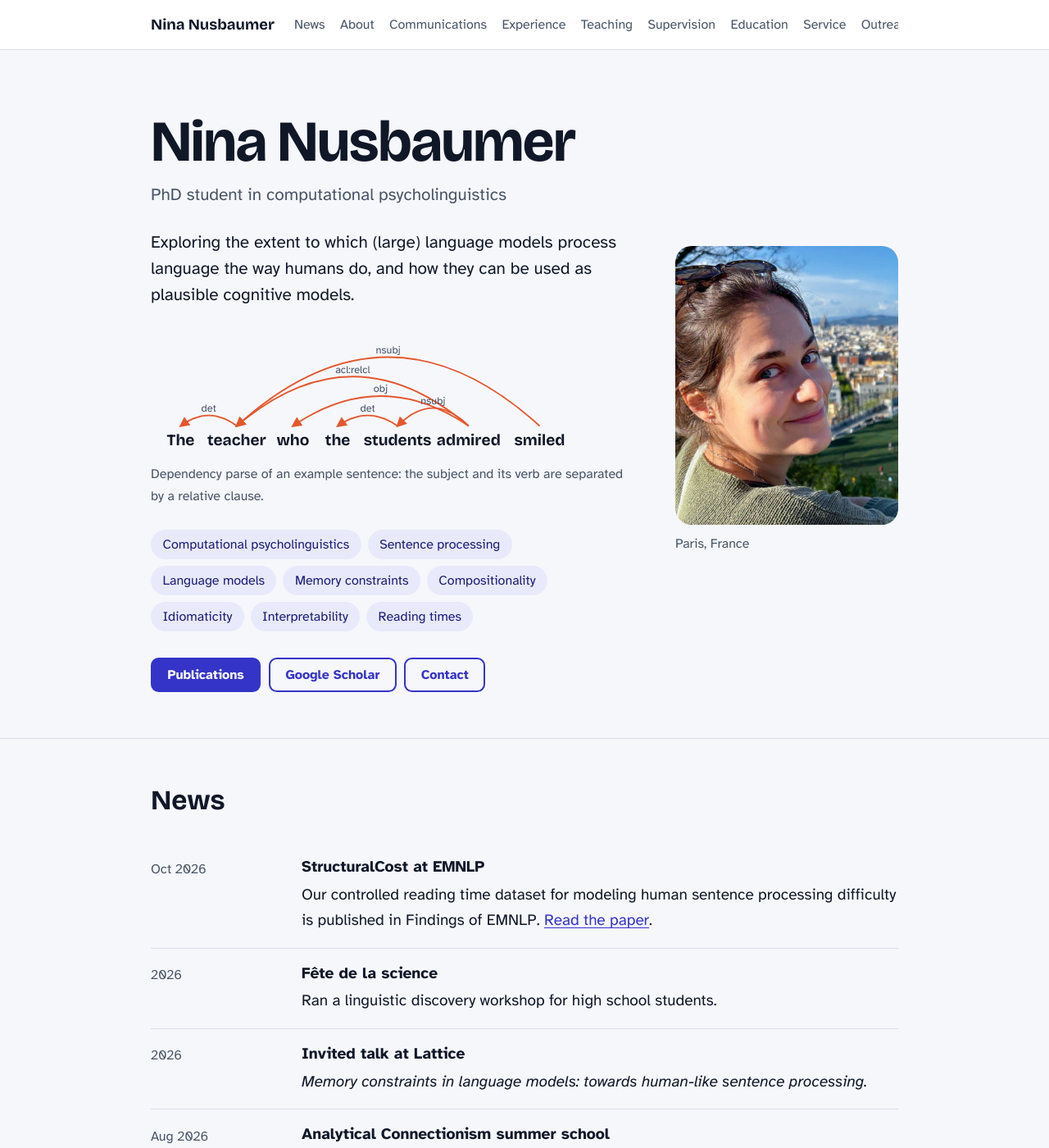
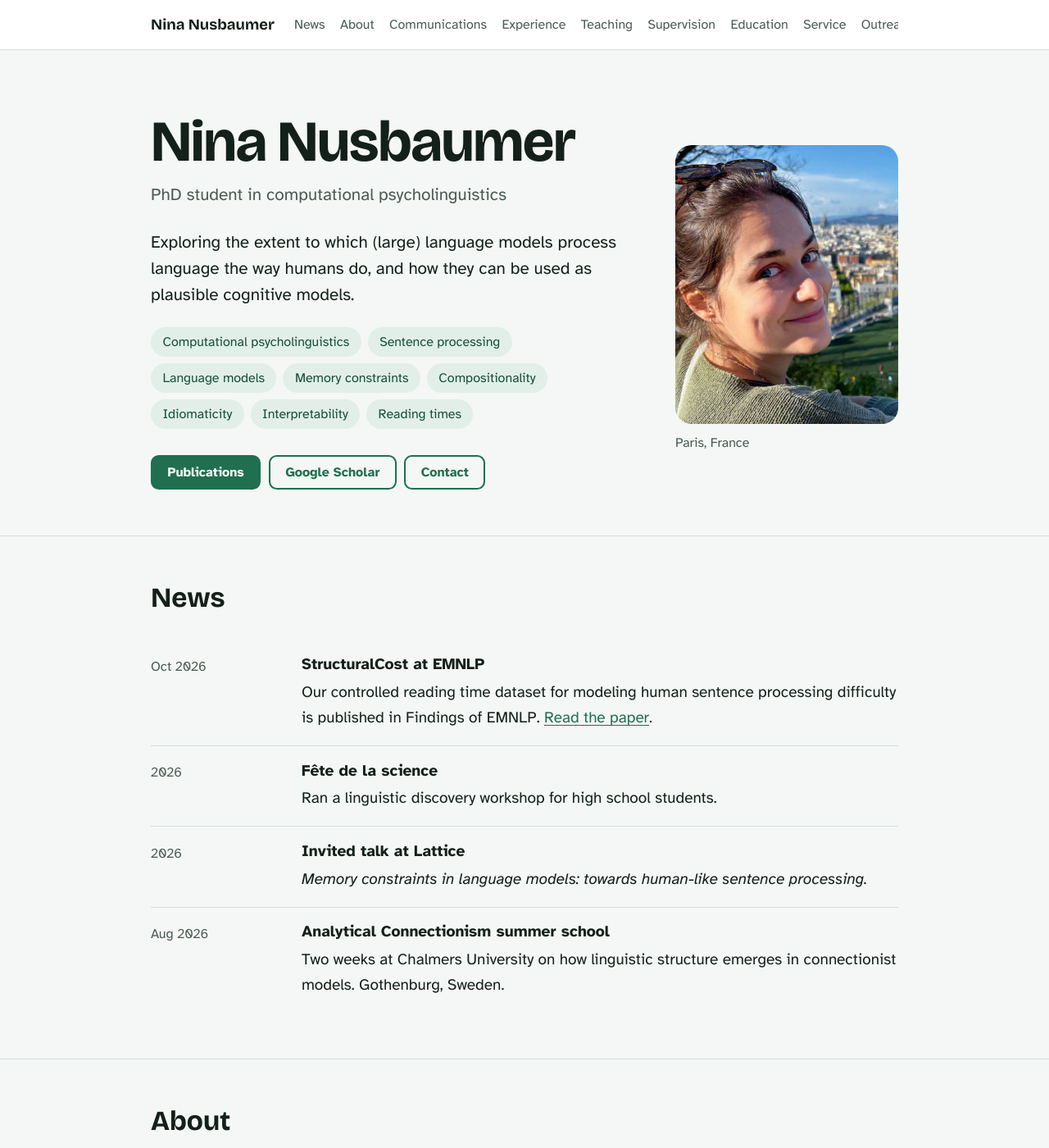
Before and after one commit to NinaNusb/NinaNusb.github.io, a Jekyll site: the page index.html, which Jekyll copies as it is, in a window 1280 px wide and 1400 px high. Shown: the whole window at 82% size. Built offline with Jekyll 4.4.1, drawn with Linux system fonts in a browser that asks for light colours; some of the changed text lies outside the part shown.

Commit message:
Add files via upload

```diff
--- a/index.html
+++ b/index.html
@@ -11,7 +11,7 @@
 <script defer src="https://cloud.umami.is/script.js" data-website-id="3f5044b9-a723-4a21-b0c1-dca099cc0019"></script>
 <style>
 *,*::before,*::after{box-sizing:border-box;margin:0;padding:0}
-:root{--bg:#f6f7fb;--card:#fff;--ink:#101828;--muted:#475467;--line:#d9dde7;--accent:#3434c8;--accent-dark:#22229a;--arc:#e4572e}
+:root{--bg:#f4f7f5;--card:#fff;--ink:#14201a;--muted:#4a5a52;--line:#d6ddd9;--accent:#1f6f50;--accent-dark:#14503a;--arc:#b45309}
 html{scroll-behavior:smooth;scroll-padding-top:5rem}
 body{background:var(--bg);color:var(--ink);font:400 1.1875rem/1.65 'Atkinson Hyperlegible',system-ui,sans-serif}
 a{color:var(--accent);text-underline-offset:3px}
@@ -34,15 +34,9 @@ nav ul a:hover,nav ul a.on{color:var(--ink);border-color:var(--accent)}
 h1{font-size:clamp(2.8rem,6vw,4.4rem);letter-spacing:-.02em;margin-bottom:.4rem}
 .role{font-size:1.3rem;color:var(--muted);margin-bottom:1.5rem}
 .lede{font-size:1.3rem;line-height:1.55;max-width:34em;margin-bottom:1.5rem}
-.fig{margin:0 0 1.75rem;overflow-x:auto}
-.fig svg{display:block;min-width:34rem;width:100%;height:auto}
-.fig .arc{fill:none;stroke:var(--arc);stroke-width:2}
-.fig .w{font:700 21px 'Bricolage Grotesque',sans-serif;fill:var(--ink);text-anchor:middle}
-.fig .l{font:400 14px 'Atkinson Hyperlegible',sans-serif;fill:var(--muted);text-anchor:middle}
-.fig figcaption{font-size:1rem;color:var(--muted);margin-top:.4rem}
 .legend{color:var(--muted);font-size:1rem}
 .chips{display:flex;flex-wrap:wrap;gap:.5rem;list-style:none;margin-bottom:2rem}
-.chips li{background:#e8eafb;color:#1c1c78;border-radius:999px;padding:.3rem .9rem;font-size:1rem}
+.chips li{background:#e2efe8;color:#14503a;border-radius:999px;padding:.3rem .9rem;font-size:1rem}
 .photo img{width:100%;aspect-ratio:4/5;object-fit:cover;object-position:center top;border-radius:1.25rem;display:block}
 .photo p{color:var(--muted);font-size:1rem;margin-top:.6rem}
 
@@ -51,7 +45,7 @@ h1{font-size:clamp(2.8rem,6vw,4.4rem);letter-spacing:-.02em;margin-bottom:.4rem}
 .btn{display:inline-block;font:700 1rem 'Atkinson Hyperlegible',sans-serif;text-decoration:none;padding:.55rem 1.15rem;border-radius:.6rem;border:2px solid var(--accent);background:var(--accent);color:#fff}
 .btn:hover{background:var(--accent-dark);border-color:var(--accent-dark);color:#fff}
 .btn.ghost{background:transparent;color:var(--accent)}
-.btn.ghost:hover{background:#e8eafb;color:var(--accent-dark)}
+.btn.ghost:hover{background:#e2efe8;color:var(--accent-dark)}
 .btn.sm{padding:.35rem .9rem;font-size:.95rem}
 
 /* sections */
@@ -96,22 +90,6 @@ footer .wrap{display:flex;justify-content:space-between;gap:1rem;flex-wrap:wrap}
     <h1>Nina Nusbaumer</h1>
     <p class="role">PhD student in computational psycholinguistics</p>
     <p class="lede">Exploring the extent to which (large) language models process language the way humans do, and how they can be used as plausible cognitive models.</p>
-    <figure class="fig"><svg viewBox="0 0 640 175" role="img" aria-label="Dependency parse of the sentence: The teacher who the students admired smiled. The subject teacher is linked to its verb smiled across a relative clause.">
-    <defs><marker id="ah" viewBox="0 0 10 10" refX="8" refY="5" markerWidth="7" markerHeight="7" orient="auto"><path d="M0 0L10 5L0 10z" fill="#e4572e"/></marker></defs>
-    <path class="arc" marker-end="url(#ah)" d="M115 132 Q77.5 104 40 132"/><text class="l" x="77.5" y="113">det</text>
-    <path class="arc" marker-end="url(#ah)" d="M520 132 Q317.5 -52 115 132"/><text class="l" x="317.5" y="35">nsubj</text>
-    <path class="arc" marker-end="url(#ah)" d="M425 132 Q270 0 115 132"/><text class="l" x="270" y="61">acl:relcl</text>
-    <path class="arc" marker-end="url(#ah)" d="M425 132 Q307.5 52 190 132"/><text class="l" x="307.5" y="87">obj</text>
-    <path class="arc" marker-end="url(#ah)" d="M330 132 Q290 104 250 132"/><text class="l" x="290" y="113">det</text>
-    <path class="arc" marker-end="url(#ah)" d="M425 132 Q377.5 84 330 132"/><text class="l" x="377.5" y="103">nsubj</text>
-    <text class="w" x="40" y="158">The</text>
-    <text class="w" x="115" y="158">teacher</text>
-    <text class="w" x="190" y="158">who</text>
-    <text class="w" x="250" y="158">the</text>
-    <text class="w" x="330" y="158">students</text>
-    <text class="w" x="425" y="158">admired</text>
-    <text class="w" x="520" y="158">smiled</text>
-    </svg><figcaption>Dependency parse of an example sentence: the subject and its verb are separated by a relative clause.</figcaption></figure>
     <ul class="chips" aria-label="Keywords">
       <li>Computational psycholinguistics</li><li>Sentence processing</li><li>Language models</li><li>Memory constraints</li>
       <li>Compositionality</li><li>Idiomaticity</li><li>Interpretability</li><li>Reading times</li>
@@ -146,7 +124,6 @@ footer .wrap{display:flex;justify-content:space-between;gap:1rem;flex-wrap:wrap}
 
 <section id="communications"><div class="wrap">
   <h2>Communications</h2>
-  <!-- To add a button: uncomment its line below and put the file in assets/files/ (or replace the href with a URL) -->
   <h3>Papers</h3>
   <div class="row"><div class="when">2026</div><div>
     <h4>StructuralCost: A controlled reading time dataset for modeling human sentence processing difficulty</h4>
@@ -154,7 +131,7 @@ footer .wrap{display:flex;justify-content:space-between;gap:1rem;flex-wrap:wrap}
     <p>Findings of EMNLP 2026</p>
     <div class="btns">
       <a class="btn sm" href="https://aclanthology.org/2026.findings-emnlp.1360/" target="_blank" rel="noopener">Paper</a>
-      <!-- <a class="btn sm ghost" href="assets/files/emnlp-poster.pdf">Poster</a> -->
+      <a class="btn sm ghost" href="assets/files/emnlp-poster.pdf" target="_blank" rel="noopener">Poster</a>
       <a class="btn sm ghost" href="https://doi.org/10.34847/nkl.7c467lyv" target="_blank" rel="noopener">Dataset</a>
       <a class="btn sm ghost" href="https://github.com/NinaNusb/lm-human-processing" target="_blank" rel="noopener">Code</a>
     </div></div></div>
@@ -165,7 +142,6 @@ footer .wrap{display:flex;justify-content:space-between;gap:1rem;flex-wrap:wrap}
     <p class="legend">* equal contribution</p>
     <div class="btns">
       <a class="btn sm" href="https://doi.org/10.54563/lexique.2262" target="_blank" rel="noopener">Paper</a>
-      <!-- <a class="btn sm ghost" href="CODE_URL">Code</a> -->
     </div></div></div>
   <div class="row"><div class="when">2025</div><div>
     <h4>Évaluer la capacité des transformeurs à distinguer les significations compositionnelles et idiomatiques d’une même expression</h4>
@@ -173,8 +149,7 @@ footer .wrap{display:flex;justify-content:space-between;gap:1rem;flex-wrap:wrap}
     <p>Proceedings of TALN 2025</p>
     <div class="btns">
       <a class="btn sm" href="https://aclanthology.org/2025.jeptalnrecital-taln.22/" target="_blank" rel="noopener">Paper</a>
-      <!-- <a class="btn sm ghost" href="assets/files/taln-poster.pdf">Poster</a> -->
-      <!-- <a class="btn sm ghost" href="CODE_URL">Code</a> -->
+      <a class="btn sm ghost" href="assets/files/taln-poster.pdf" target="_blank" rel="noopener">Poster</a>
     </div></div></div>
 
   <h3>Conference talks</h3>
@@ -183,8 +158,8 @@ footer .wrap{display:flex;justify-content:space-between;gap:1rem;flex-wrap:wrap}
     <div class="sub"><strong>Nina Nusbaumer</strong>, Corentin Bel, Iria de-Dios-Flores, Guillaume Wisniewski, Benoît Crabbé</div>
     <p>Computational Psycholinguistics Meeting (CPL), spotlight presentation</p>
     <div class="btns">
-      <!-- <a class="btn sm ghost" href="assets/files/cpl-slides.pdf">Slides</a> -->
-      <!-- <a class="btn sm ghost" href="assets/files/cpl-poster.pdf">Poster</a> -->
+      <a class="btn sm ghost" href="assets/files/cpl-slides.pdf" target="_blank" rel="noopener">Slides</a>
+      <a class="btn sm ghost" href="assets/files/cpl-poster.pdf" target="_blank" rel="noopener">Poster</a>
     </div></div></div>
   <div class="row"><div class="when">2024</div><div>
     <h4>Assessing the import of morphology in gender assignment: A computational study of French</h4>
@@ -192,7 +167,7 @@ footer .wrap{display:flex;justify-content:space-between;gap:1rem;flex-wrap:wrap}
     <p>Langues &amp; Langage à la croisée des Disciplines (LLcD)</p>
     <p class="legend">* equal contribution</p>
     <div class="btns">
-      <!-- <a class="btn sm ghost" href="assets/files/llcd-slides.pdf">Slides</a> -->
+      <a class="btn sm ghost" href="assets/files/llcd-slides.pdf" target="_blank" rel="noopener">Slides</a>
     </div></div></div>
 
   <h3>Invited talks</h3>
@@ -200,7 +175,7 @@ footer .wrap{display:flex;justify-content:space-between;gap:1rem;flex-wrap:wrap}
     <h4>Memory constraints in language models: towards human-like sentence processing</h4>
     <p>Lattice</p>
     <div class="btns">
-      <!-- <a class="btn sm ghost" href="assets/files/lattice-slides.pdf">Slides</a> -->
+      <a class="btn sm ghost" href="assets/files/lattice-slides.pdf" target="_blank" rel="noopener">Slides</a>
     </div></div></div>
 </div></section>
 
```
